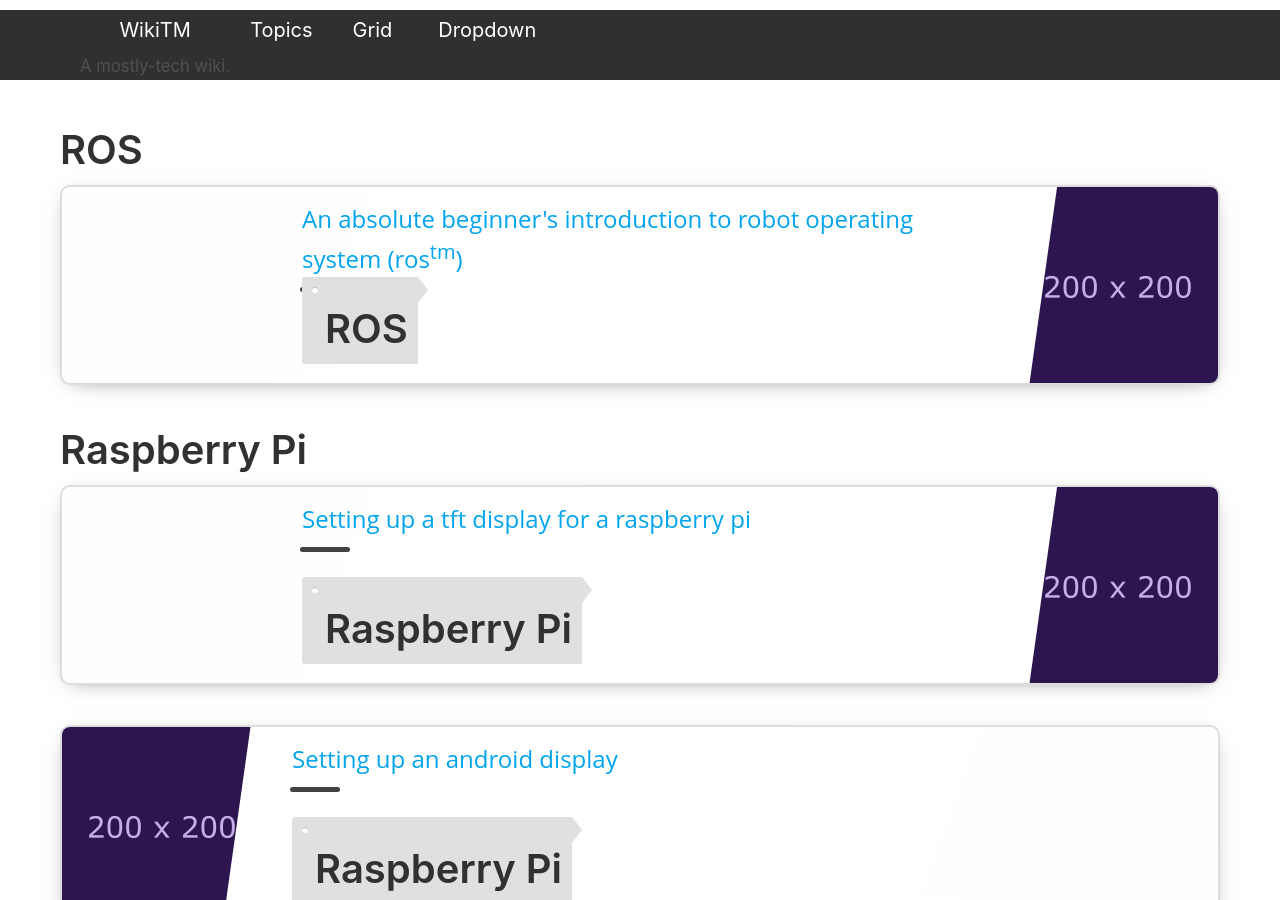
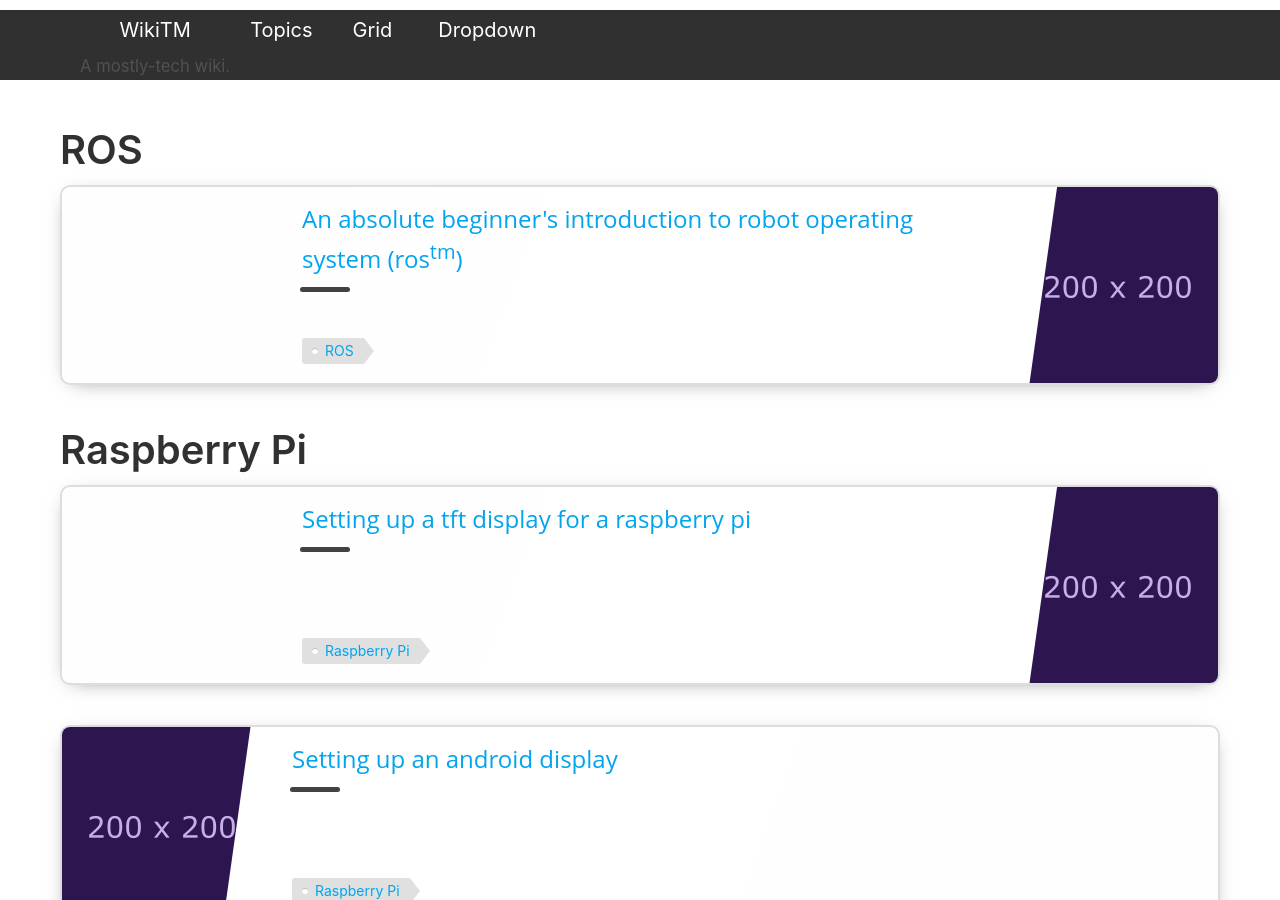
Before and after one commit to tejaswid/wikitm, a Jekyll site: the page built from grid.html, in a window 1280 px wide and 900 px high. Built offline with Jekyll 4.4.1, drawn with Linux system fonts in a browser that asks for light colours.

Commit message:
corrected tag

```diff
--- a/grid.html
+++ b/grid.html
@@ -43,7 +43,7 @@ title: Grid
                             {% endif %}
                             <div class="card-tagbox">
                                 <span class="card-tag">
-                                    <a href='{{ site.baseurl | append:"/" | append:coll.label | append:"/" }}'><h1>{{ coll.menu_heading }}</h1></a>
+                                    <a href='{{ site.baseurl | append:"/" | append:coll.label | append:"/" }}'> {{ coll.menu_heading }} </a>
                                 </span>
                             </div>
                         </div>
```
